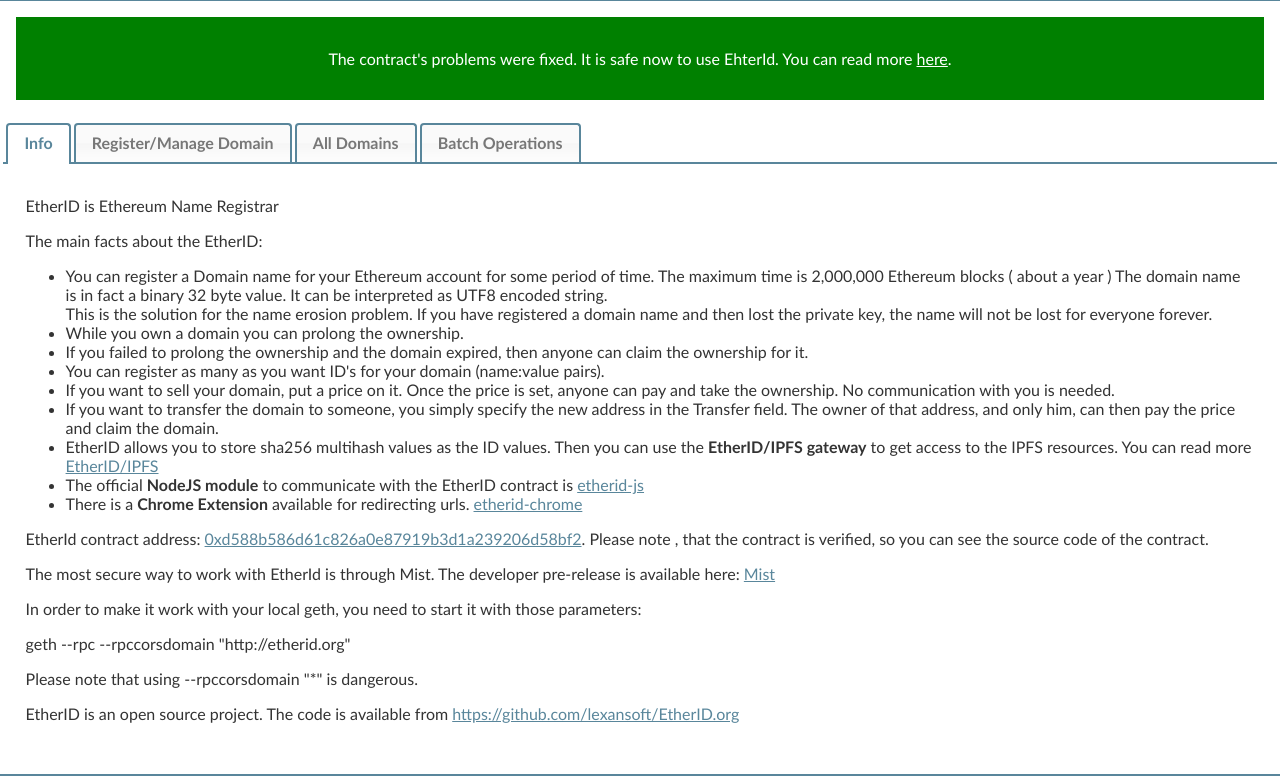
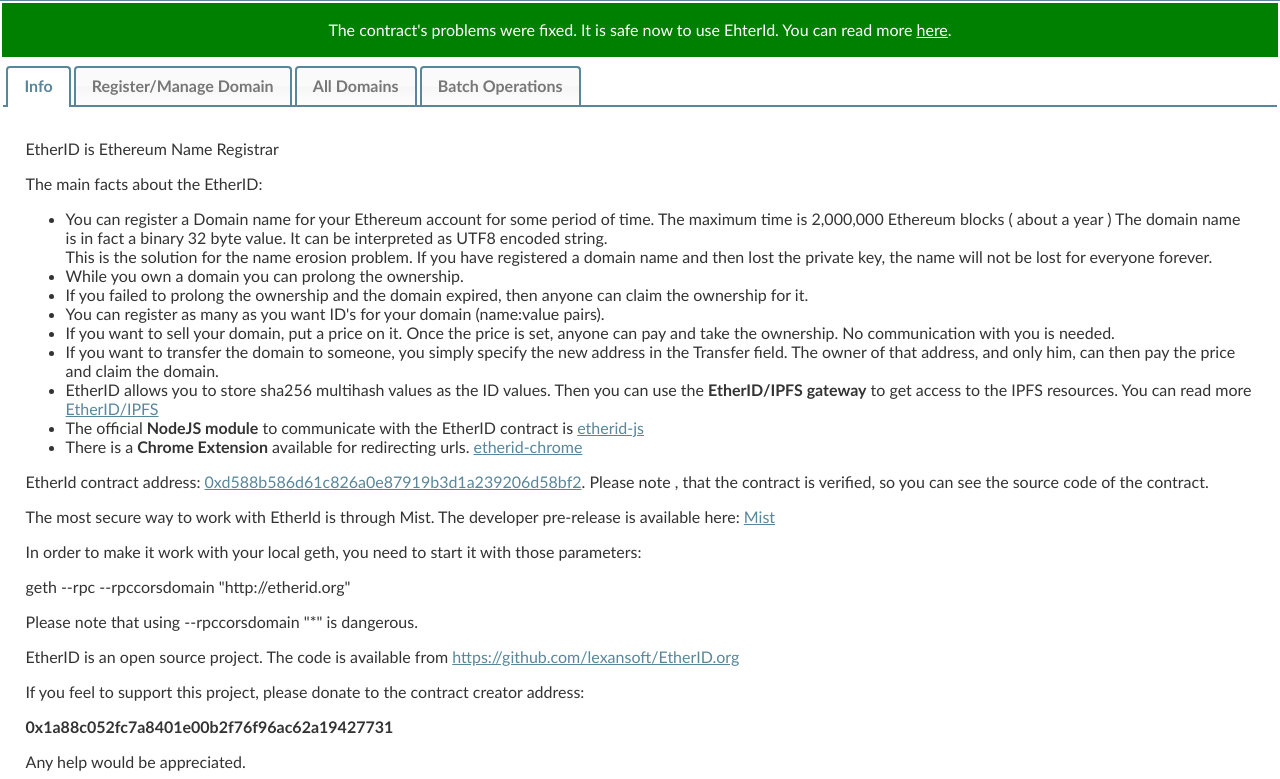
Before and after one commit to lexansoft/etherid.org, a plain HTML site: page www/index.html in a window 1280 px wide. Shown: the part 60-839 px from the top of the page. Drawn offline with Linux system fonts and the light colour scheme.

Commit message:
Text changes

```diff
--- a/www/css/common.css
+++ b/www/css/common.css
@@ -12,8 +12,8 @@ a:active { color:  #59869b; ; }
 
 .alert {
     background-color: green;
-    margin: 1em;
-    padding: 1em;
+    margin: .1em;
+    padding: .1em;
     color: white;
     text-align: center;
 }
--- a/www/index.html
+++ b/www/index.html
@@ -100,7 +100,7 @@
 
     <p>EtherId contract address: <a href="https://etherscan.io/address/0xd588b586d61c826a0e87919b3d1a239206d58bf2">0xd588b586d61c826a0e87919b3d1a239206d58bf2</a>. Please note , that the contract is verified, so you can see the source code of the contract. </p>
 
-    <P>The most secure way to work with EtherId is through Mist. The developer pre-release is available here: <a href="https://github.com/ethereum/mist/releases/tag/0.3.6"> Mist </a></P>
+    <P>The most secure way to work with EtherId is through Mist. The developer pre-release is available here: <a href="https://github.com/ethereum/mist/releases"> Mist </a></P>
 
     <p>In order to make it work with your local geth, you need to start it with those parameters:</p>
         <p>geth --rpc --rpccorsdomain "http://etherid.org" </p>
@@ -112,6 +112,10 @@
     <p>
         EtherID is an open source project. The code is available from <a href="https://github.com/lexansoft/EtherID.org">https://github.com/lexansoft/EtherID.org</a>
     </p>
+
+    <p>
+    If you feel to support this project, please donate to the contract creator address: <p><b>0x1a88c052fc7a8401e00b2f76f96ac62a19427731</b></p>
+    Any help would be appreciated.</p>
   </div>
   <div id="tabs-domain">
 
```
